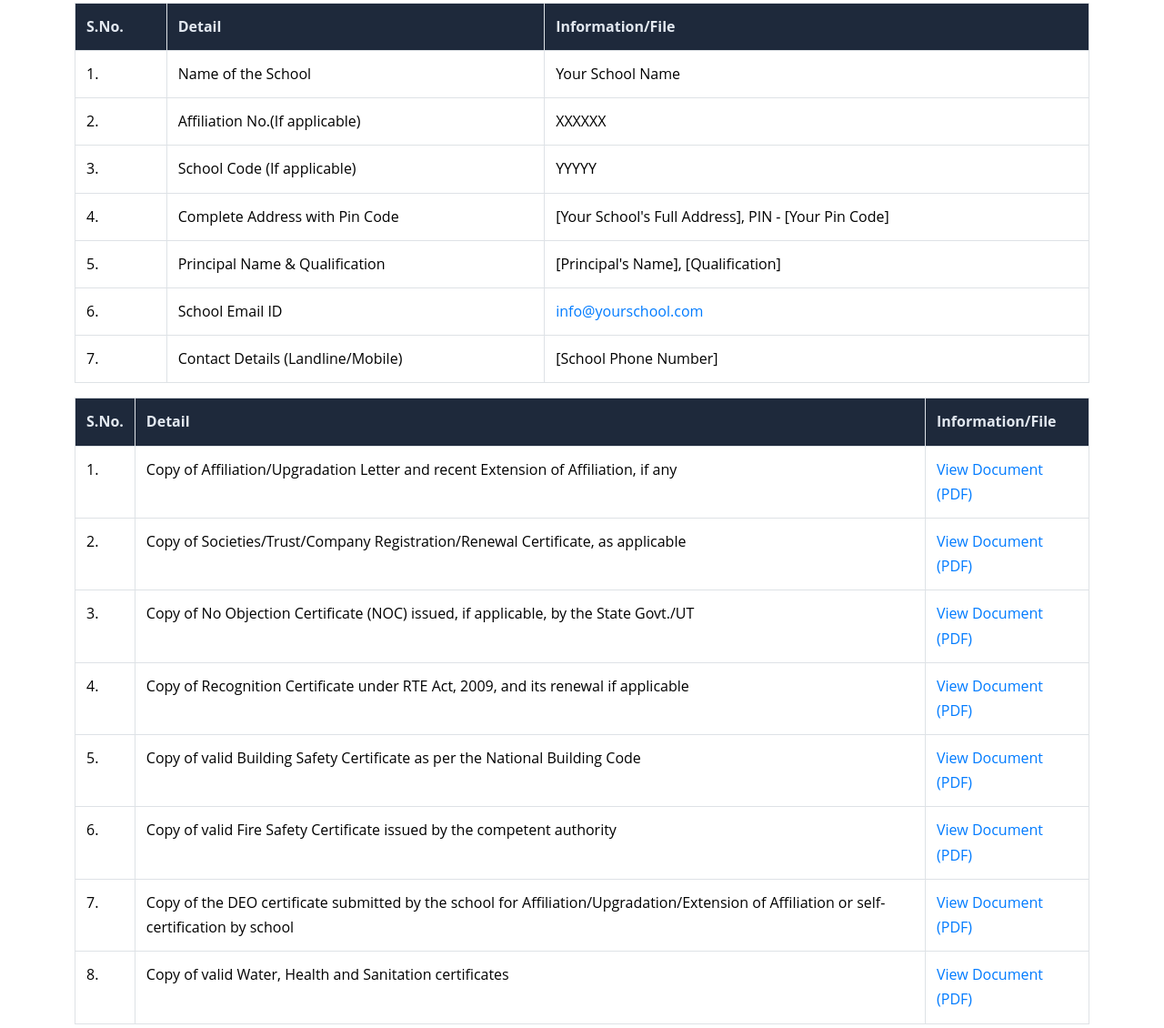
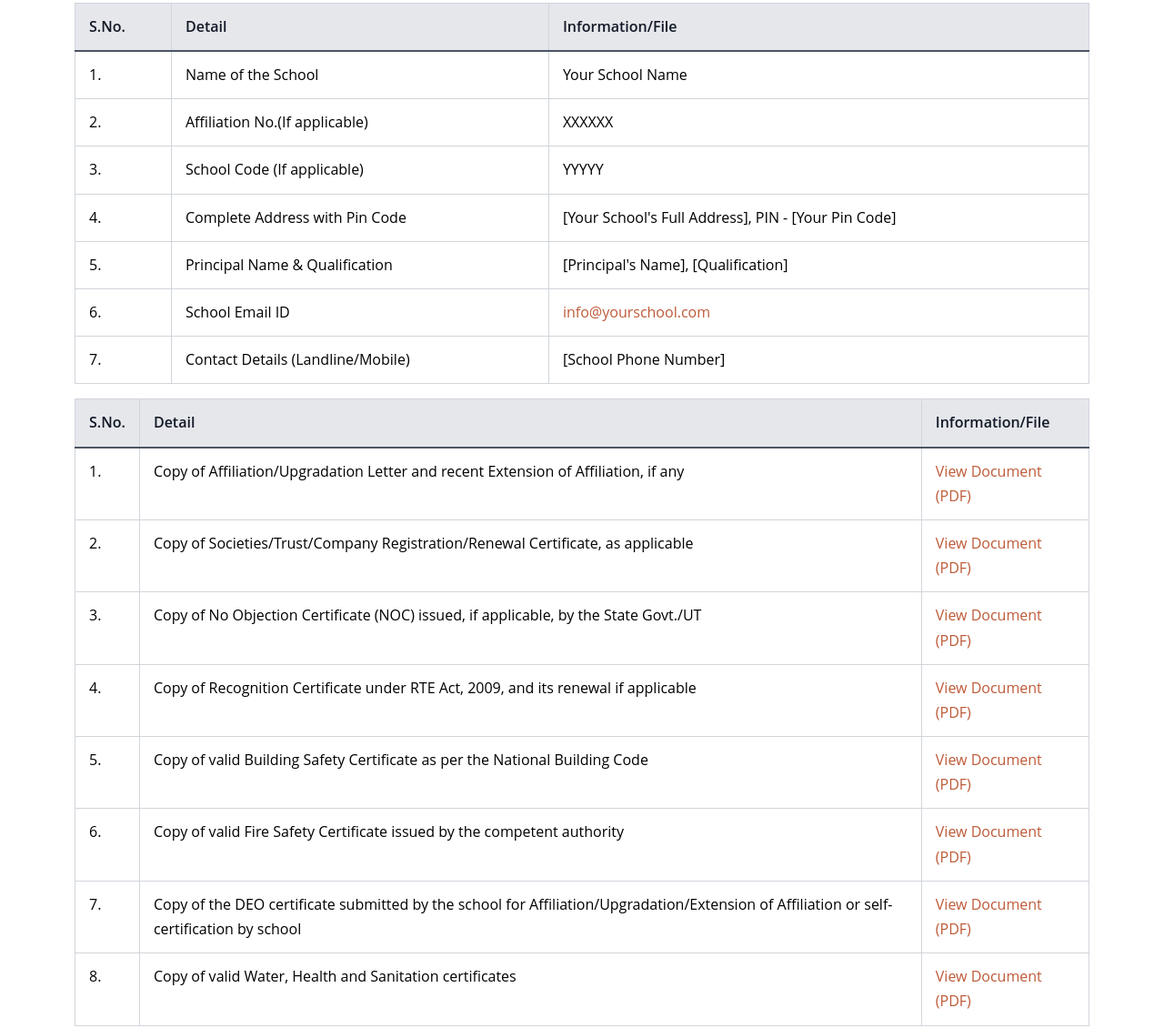
Before and after one commit to algorithmaze/cbsesitetwo, a plain HTML site: page index.html in a window 1280 px wide. Shown: the part 5858-6988 px from the top of the page at 91% size. Drawn offline with nearby package versions, Linux system fonts and the light colour scheme; some packages are replaced by stand-ins of ours; a script that the page names is missing.

Commit message:
Table Updated

```diff
--- a/css/style.css
+++ b/css/style.css
@@ -742,31 +742,93 @@ html {
     --translate-y-end: -25px;
 }
 
+/* CBSE Table Styling */
 .cbse-table {
     width: 100%;
-    border-collapse: collapse;
     margin-bottom: 1rem;
+    color: var(--theme-text-dark);
+    border-collapse: collapse; /* Ensure borders are collapsed */
+    border: 1px solid var(--theme-neutral-light); /* Outer border */
 }
 
-.cbse-table th, .cbse-table td {
-    border: 1px solid #dee2e6;
-    padding: 0.75rem;
-    vertical-align: top;
+.cbse-table th,
+.cbse-table td {
+    padding: 12px 15px; /* Increased padding */
+    border: 1px solid var(--theme-neutral-light); /* Cell borders */
     text-align: left;
 }
 
-.cbse-table th {
-    background-color: #f2f2f2;
-    font-weight: bold;
+.cbse-table thead th {
+    background-color: var(--theme-bg-medium); /* Light gray background for header */
+    color: var(--theme-primary-darker); /* Darker text for header */
+    font-weight: 600;
+    border-bottom: 2px solid var(--theme-neutral-dark); /* Stronger bottom border for header */
 }
 
-.cbse-table a {
-    color: #007bff;
-    text-decoration: none;
+.cbse-table tbody tr:nth-of-type(even) {
+    background-color: var(--theme-bg-light); /* Zebra striping for rows */
 }
 
-.cbse-table a:hover {
+.cbse-table tbody tr:hover {
+    background-color: rgba(var(--theme-accent-rgb), 0.05); /* Subtle hover effect */
+    transition: background-color 0.2s ease-in-out;
+}
+
+.cbse-table tbody tr td a {
+    color: var(--theme-accent); /* Accent color for links */
+    text-decoration: none;
+    font-weight: 500;
+}
+
+.cbse-table tbody tr td a:hover {
     text-decoration: underline;
+}
+
+/* Responsive table styling */
+@media (max-width: 768px) {
+    .cbse-table thead {
+        display: none; /* Hide header on small screens */
+    }
+
+    .cbse-table, .cbse-table tbody, .cbse-table tr, .cbse-table td {
+        display: block; /* Make table elements block level */
+        width: 100%;
+    }
+
+    .cbse-table tr {
+        margin-bottom: 15px;
+        border: 1px solid var(--theme-neutral-light);
+        border-radius: 5px;
+        overflow: hidden;
+    }
+
+    .cbse-table td {
+        border: none; /* Remove cell borders */
+        border-bottom: 1px solid var(--theme-bg-medium); /* Add bottom border to cells */
+        position: relative;
+        padding-left: 50%; /* Make space for the label */
+        text-align: right; /* Align content to the right */
+    }
+
+    .cbse-table td::before {
+        content: attr(data-label);
+        position: absolute;
+        left: 15px;
+        width: calc(50% - 30px); /* Adjust width */
+        padding-right: 10px;
+        white-space: nowrap;
+        font-weight: 600;
+        color: var(--theme-primary-darker);
+        text-align: left; /* Align label to the left */
+    }
+
+    .cbse-table tbody tr:nth-of-type(even) {
+        background-color: transparent; /* Remove striping on small screens */
+    }
+
+    .cbse-table tbody tr:hover {
+         background-color: transparent; /* Remove hover effect on small screens */
+    }
 }
 
 .cbse-table th {
--- a/index.html
+++ b/index.html
@@ -402,39 +402,39 @@
                     </thead>
                     <tbody>
                         <tr>
-                            <td>1.</td>
-                            <td>Name of the School</td>
-                            <td>Your School Name</td>
+                            <td data-label="S.No.">1.</td>
+                            <td data-label="Detail">Name of the School</td>
+                            <td data-label="Information/File">Your School Name</td>
                         </tr>
                         <tr>
-                            <td>2.</td>
-                            <td>Affiliation No.(If applicable)</td>
-                            <td>XXXXXX</td>
+                            <td data-label="S.No.">2.</td>
+                            <td data-label="Detail">Affiliation No.(If applicable)</td>
+                            <td data-label="Information/File">XXXXXX</td>
                         </tr>
                         <tr>
-                            <td>3.</td>
-                            <td>School Code (If applicable)</td>
-                            <td>YYYYY</td>
+                            <td data-label="S.No.">3.</td>
+                            <td data-label="Detail">School Code (If applicable)</td>
+                            <td data-label="Information/File">YYYYY</td>
                         </tr>
                         <tr>
-                            <td>4.</td>
-                            <td>Complete Address with Pin Code</td>
-                            <td>[Your School's Full Address], PIN - [Your Pin Code]</td>
+                            <td data-label="S.No.">4.</td>
+                            <td data-label="Detail">Complete Address with Pin Code</td>
+                            <td data-label="Information/File">[Your School's Full Address], PIN - [Your Pin Code]</td>
                         </tr>
                         <tr>
-                            <td>5.</td>
-                            <td>Principal Name & Qualification</td>
-                            <td>[Principal's Name], [Qualification]</td>
+                            <td data-label="S.No.">5.</td>
+                            <td data-label="Detail">Principal Name & Qualification</td>
+                            <td data-label="Information/File">[Principal's Name], [Qualification]</td>
                         </tr>
                         <tr>
-                            <td>6.</td>
-                            <td>School Email ID</td>
-                            <td><a href="mailto:info@yourschool.com">info@yourschool.com</a></td>
+                            <td data-label="S.No.">6.</td>
+                            <td data-label="Detail">School Email ID</td>
+                            <td data-label="Information/File"><a href="mailto:info@yourschool.com">info@yourschool.com</a></td>
                         </tr>
                         <tr>
-                            <td>7.</td>
-                            <td>Contact Details (Landline/Mobile)</td>
-                            <td>[School Phone Number]</td>
+                            <td data-label="S.No.">7.</td>
+                            <td data-label="Detail">Contact Details (Landline/Mobile)</td>
+                            <td data-label="Information/File">[School Phone Number]</td>
                         </tr>
                     </tbody>
                 </table>
@@ -451,44 +451,44 @@
                     </thead>
                     <tbody>
                         <tr>
-                            <td>1.</td>
-                            <td>Copy of Affiliation/Upgradation Letter and recent Extension of Affiliation, if any</td>
-                            <td><a href="path/to/affiliation_letter.pdf" target="_blank" rel="noopener noreferrer">View Document (PDF)</a></td>
+                            <td data-label="S.No.">1.</td>
+                            <td data-label="Detail">Copy of Affiliation/Upgradation Letter and recent Extension of Affiliation, if any</td>
+                            <td data-label="Information/File"><a href="path/to/affiliation_letter.pdf" target="_blank" rel="noopener noreferrer">View Document (PDF)</a></td>
                         </tr>
                         <tr>
-                            <td>2.</td>
-                            <td>Copy of Societies/Trust/Company Registration/Renewal Certificate, as applicable</td>
-                            <td><a href="path/to/trust_registration.pdf" target="_blank" rel="noopener noreferrer">View Document (PDF)</a></td>
+                            <td data-label="S.No.">2.</td>
+                            <td data-label="Detail">Copy of Societies/Trust/Company Registration/Renewal Certificate, as applicable</td>
+                            <td data-label="Information/File"><a href="path/to/trust_registration.pdf" target="_blank" rel="noopener noreferrer">View Document (PDF)</a></td>
                         </tr>
                         <tr>
-                            <td>3.</td>
-                            <td>Copy of No Objection Certificate (NOC) issued, if applicable, by the State Govt./UT</td>
-                            <td><a href="path/to/noc.pdf" target="_blank" rel="noopener noreferrer">View Document (PDF)</a></td>
+                            <td data-label="S.No.">3.</td>
+                            <td data-label="Detail">Copy of No Objection Certificate (NOC) issued, if applicable, by the State Govt./UT</td>
+                            <td data-label="Information/File"><a href="path/to/noc.pdf" target="_blank" rel="noopener noreferrer">View Document (PDF)</a></td>
                         </tr>
                         <tr>
-                            <td>4.</td>
-                            <td>Copy of Recognition Certificate under RTE Act, 2009, and its renewal if applicable</td>
-                            <td><a href="path/to/rte_recognition.pdf" target="_blank" rel="noopener noreferrer">View Document (PDF)</a></td>
+                            <td data-label="S.No.">4.</td>
+                            <td data-label="Detail">Copy of Recognition Certificate under RTE Act, 2009, and its renewal if applicable</td>
+                            <td data-label="Information/File"><a href="path/to/rte_recognition.pdf" target="_blank" rel="noopener noreferrer">View Document (PDF)</a></td>
                         </tr>
                         <tr>
-                            <td>5.</td>
-                            <td>Copy of valid Building Safety Certificate as per the National Building Code</td>
-                            <td><a href="path/to/building_safety.pdf" target="_blank" rel="noopener noreferrer">View Document (PDF)</a></td>
+                            <td data-label="S.No.">5.</td>
+                            <td data-label="Detail">Copy of valid Building Safety Certificate as per the National Building Code</td>
+                            <td data-label="Information/File"><a href="path/to/building_safety.pdf" target="_blank" rel="noopener noreferrer">View Document (PDF)</a></td>
                         </tr>
                          <tr>
-                            <td>6.</td>
-                            <td>Copy of valid Fire Safety Certificate issued by the competent authority</td>
-                            <td><a href="path/to/fire_safety.pdf" target="_blank" rel="noopener noreferrer">View Document (PDF)</a></td>
+                            <td data-label="S.No.">6.</td>
+                            <td data-label="Detail">Copy of valid Fire Safety Certificate issued by the competent authority</td>
+                            <td data-label="Information/File"><a href="path/to/fire_safety.pdf" target="_blank" rel="noopener noreferrer">View Document (PDF)</a></td>
                         </tr>
                          <tr>
-                            <td>7.</td>
-                            <td>Copy of the DEO certificate submitted by the school for Affiliation/Upgradation/Extension of Affiliation or self-certification by school</td>
-                            <td><a href="path/to/deo_certificate.pdf" target="_blank" rel="noopener noreferrer">View Document (PDF)</a></td>
+                            <td data-label="S.No.">7.</td>
+                            <td data-label="Detail">Copy of the DEO certificate submitted by the school for Affiliation/Upgradation/Extension of Affiliation or self-certification by school</td>
+                            <td data-label="Information/File"><a href="path/to/deo_certificate.pdf" target="_blank" rel="noopener noreferrer">View Document (PDF)</a></td>
                         </tr>
                          <tr>
-                            <td>8.</td>
-                            <td>Copy of valid Water, Health and Sanitation certificates</td>
-                            <td><a href="path/to/sanitation_certificate.pdf" target="_blank" rel="noopener noreferrer">View Document (PDF)</a></td>
+                            <td data-label="S.No.">8.</td>
+                            <td data-label="Detail">Copy of valid Water, Health and Sanitation certificates</td>
+                            <td data-label="Information/File"><a href="path/to/sanitation_certificate.pdf" target="_blank" rel="noopener noreferrer">View Document (PDF)</a></td>
                         </tr>
                     </tbody>
                 </table>
```
